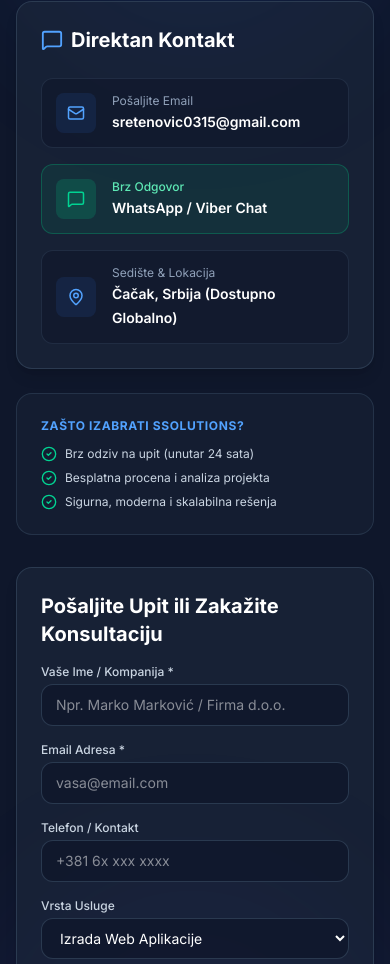
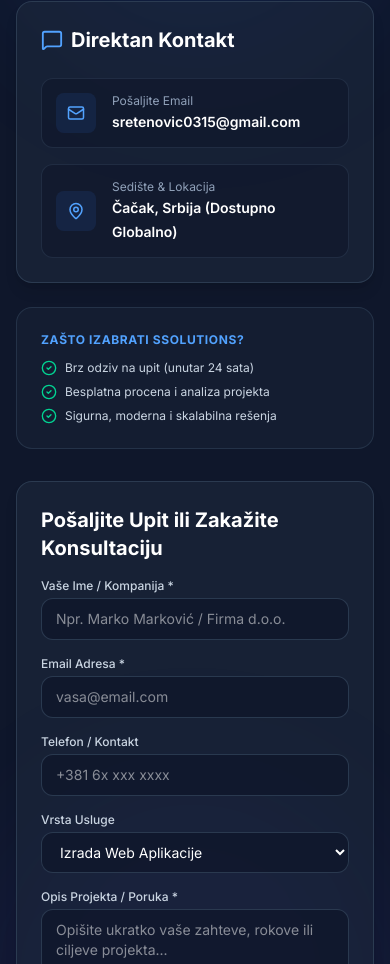
Before and after one commit to Strahinja-Sretenovic/Portfolio, a React (Vite) app: page / in a window 390 px wide. Shown: the part 3959-4923 px from the top of the page. Built offline with nearby package versions, Linux system fonts and the light colour scheme.

Commit message:
refactor: remove phone number and WhatsApp integration
Removed all references to the phone number and WhatsApp contact options, centralizing communication through email for better consistency.

```diff
--- a/index.html
+++ b/index.html
@@ -49,7 +49,6 @@
           "logo": "https://www.ssolutions.click/favicon.ico",
           "description": "SSolutions pruža profesionalne usluge razvoja softvera, web aplikacija, custom CMS rešenja (WordPress), backend mikroservisa i cloud infrastrukture.",
           "priceRange": "$$",
-          "telephone": "+381613660260",
           "email": "sretenovic0315@gmail.com",
           "address": {
             "@type": "PostalAddress",
@@ -67,7 +66,6 @@
           },
           "contactPoint": {
             "@type": "ContactPoint",
-            "telephone": "+381613660260",
             "contactType": "customer service",
             "email": "sretenovic0315@gmail.com",
             "availableLanguage": ["Serbian", "English"]
@@ -186,7 +184,7 @@
               "name": "Kako mogu zakazati besplatne konsultacije?",
               "acceptedAnswer": {
                 "@type": "Answer",
-                "text": "Besplatne konsultacije možete zakazati popunjavanjem kontakt forme na sajtu ili direktnim kontaktom putem e-maila sretenovic0315@gmail.com i telefona +381 61 366 0260."
+                "text": "Besplatne konsultacije možete zakazati popunjavanjem kontakt forme na sajtu ili direktnim kontaktom putem e-maila sretenovic0315@gmail.com."
               }
             }
           ]
@@ -307,7 +305,7 @@
 
           <div>
             <h3>Kako mogu zakazati besplatne konsultacije?</h3>
-            <p>Možete nas kontaktirati putem kontakt forme na sajtu, poslati e-mail na <a href="mailto:sretenovic0315@gmail.com">sretenovic0315@gmail.com</a> ili nas pozvati direktno na telefon <a href="tel:+381613660260">+381 61 366 0260</a>.</p>
+            <p>Možete nas kontaktirati putem kontakt forme na sajtu ili poslati e-mail na <a href="mailto:sretenovic0315@gmail.com">sretenovic0315@gmail.com</a>.</p>
           </div>
         </section>
 
@@ -317,7 +315,6 @@
           <p>Imate ideju za projekat ili želite da unapredite postojeći softver? Javite nam se već danas i dobićete besplatne konsultacije i procenu obima posla.</p>
           <ul>
             <li><strong>E-mail:</strong> sretenovic0315@gmail.com</li>
-            <li><strong>Telefon:</strong> +381 61 366 0260</li>
             <li><strong>Lokacija:</strong> Čačak / Novi Sad, Srbija (Dostupni za rad širom sveta)</li>
           </ul>
         </section>
--- a/src/components/Contact.tsx
+++ b/src/components/Contact.tsx
@@ -54,8 +54,8 @@ export function Contact() {
       console.error("Form submission error:", err);
       setErrorMessage(
         isSr
-          ? "Došlo je do greške pri slanju. Možete nas kontaktirati direktno na sretenovic0315@gmail.com ili putem WhatsApp-a."
-          : "An error occurred. You can reach us directly at sretenovic0315@gmail.com or via WhatsApp."
+          ? "Došlo je do greške pri slanju. Možete nas kontaktirati direktno na sretenovic0315@gmail.com."
+          : "An error occurred. You can reach us directly at sretenovic0315@gmail.com."
       );
     } finally {
       setIsSubmitting(false);
@@ -120,23 +120,6 @@ export function Contact() {
                   <div>
                     <span className="block text-xs text-slate-400">{isSr ? "Pošaljite Email" : "Send an Email"}</span>
                     <span className="text-sm font-semibold text-white group-hover:text-blue-400 transition-colors">sretenovic0315@gmail.com</span>
-                  </div>
-                </motion.a>
-
-                <motion.a
-                  href="https://wa.me/381613660260"
-                  target="_blank"
-                  rel="noopener noreferrer"
-                  whileHover={{ y: -3, scale: 1.01 }}
-                  whileTap={{ scale: 0.98 }}
-                  className="flex items-center gap-4 p-3.5 rounded-xl bg-emerald-500/10 border border-emerald-500/30 hover:bg-emerald-500/20 transition-colors group cursor-pointer"
-                >
-                  <div className="w-10 h-10 rounded-lg bg-emerald-500/20 text-emerald-400 flex items-center justify-center shrink-0 group-hover:scale-110 transition-transform">
-                    <MessageSquare size={18} />
-                  </div>
-                  <div>
-                    <span className="block text-xs text-emerald-300 font-medium">{isSr ? "Brz Odgovor" : "Instant Chat"}</span>
-                    <span className="text-sm font-semibold text-white">WhatsApp / Viber Chat</span>
                   </div>
                 </motion.a>
 
--- a/src/components/FloatingContact.tsx
+++ b/src/components/FloatingContact.tsx
@@ -1,6 +1,6 @@
 import { useState } from "react";
 import { motion, AnimatePresence } from "motion/react";
-import { MessageSquare, Phone, X, Calendar } from "lucide-react";
+import { Mail, X, Calendar, MessageSquare } from "lucide-react";
 import { useLanguage } from "../context/LanguageContext";
 
 export function FloatingContact() {
@@ -21,25 +21,13 @@ export function FloatingContact() {
             className="mb-3 flex flex-col gap-2.5 items-end"
           >
             <motion.a
-              href="https://wa.me/381613660260"
-              target="_blank"
-              rel="noopener noreferrer"
+              href="mailto:sretenovic0315@gmail.com"
               whileHover={{ scale: 1.05, x: -2 }}
               whileTap={{ scale: 0.95 }}
-              className="flex items-center gap-2.5 px-4 py-2.5 rounded-full bg-emerald-600 text-white font-medium text-xs sm:text-sm shadow-lg hover:bg-emerald-500 transition-colors"
+              className="flex items-center gap-2.5 px-4 py-2.5 rounded-full bg-blue-600 text-white font-medium text-xs sm:text-sm shadow-lg hover:bg-blue-500 transition-colors"
             >
-              <span>WhatsApp Chat</span>
-              <MessageSquare size={16} />
-            </motion.a>
-
-            <motion.a
-              href="tel:+381613660260"
-              whileHover={{ scale: 1.05, x: -2 }}
-              whileTap={{ scale: 0.95 }}
-              className="flex items-center gap-2.5 px-4 py-2.5 rounded-full bg-slate-900 dark:bg-white text-white dark:text-slate-900 font-medium text-xs sm:text-sm shadow-lg hover:bg-slate-800 transition-colors border border-white/10"
-            >
-              <span>{isSr ? "Pozovite" : "Call Us"}</span>
-              <Phone size={16} />
+              <span>{isSr ? "Pošaljite Email" : "Send Email"}</span>
+              <Mail size={16} />
             </motion.a>
 
             <motion.a
@@ -47,7 +35,7 @@ export function FloatingContact() {
               onClick={() => setIsOpen(false)}
               whileHover={{ scale: 1.05, x: -2 }}
               whileTap={{ scale: 0.95 }}
-              className="flex items-center gap-2.5 px-4 py-2.5 rounded-full bg-blue-600 text-white font-medium text-xs sm:text-sm shadow-lg hover:bg-blue-500 transition-colors"
+              className="flex items-center gap-2.5 px-4 py-2.5 rounded-full bg-slate-900 dark:bg-white text-white dark:text-slate-900 font-medium text-xs sm:text-sm shadow-lg hover:bg-slate-800 transition-colors border border-white/10"
             >
               <span>{isSr ? "Zakaži Konsultaciju" : "Book Meeting"}</span>
               <Calendar size={16} />
```
